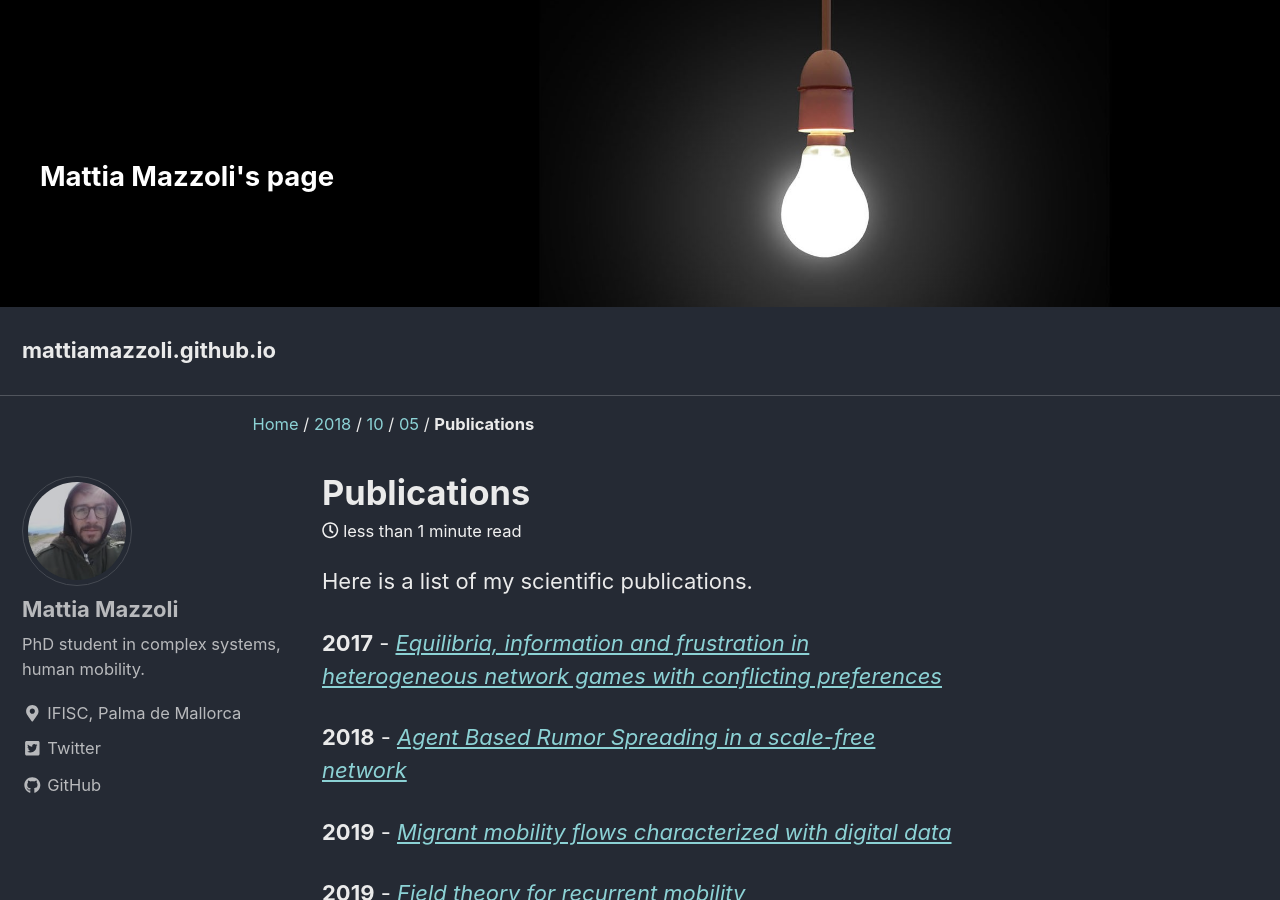
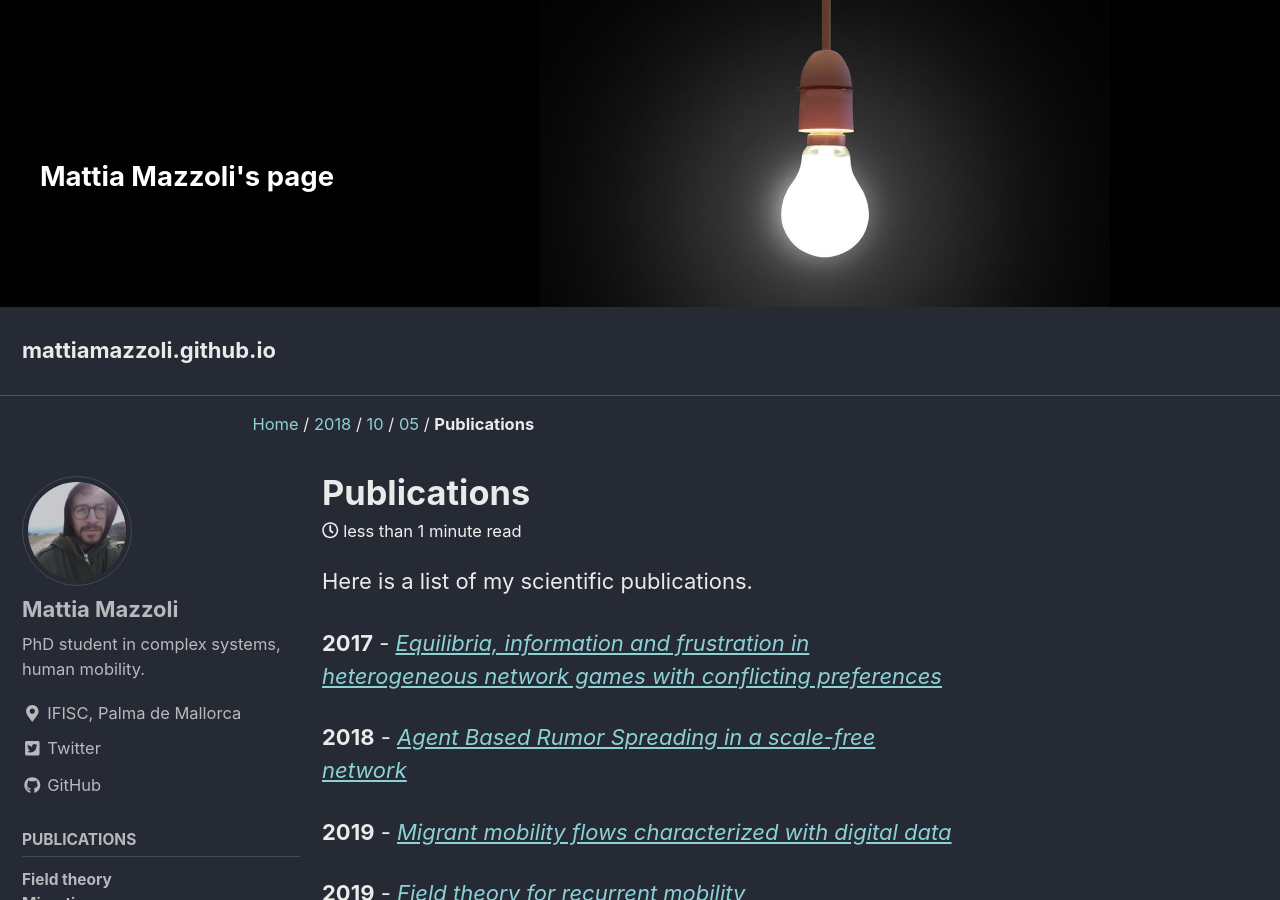
Before and after one commit to mattiamazzoli/mattiamazzoli.github.io, a Jekyll site: the page built from _posts/2018-10-05-Publications.md, in a window 1280 px wide and 900 px high. Built offline with Jekyll 4.4.1, drawn with Linux system fonts in a browser that asks for light colours; nearby versions of some CDN libraries.

Commit message:
Update _config.yml

```diff
--- a/_config.yml
+++ b/_config.yml
@@ -292,5 +292,5 @@ defaults:
       comments: # true
       share: true
       related: true
-      #sidebar:
-        #nav: "docs"
+      sidebar:
+        nav: "docs"
```
